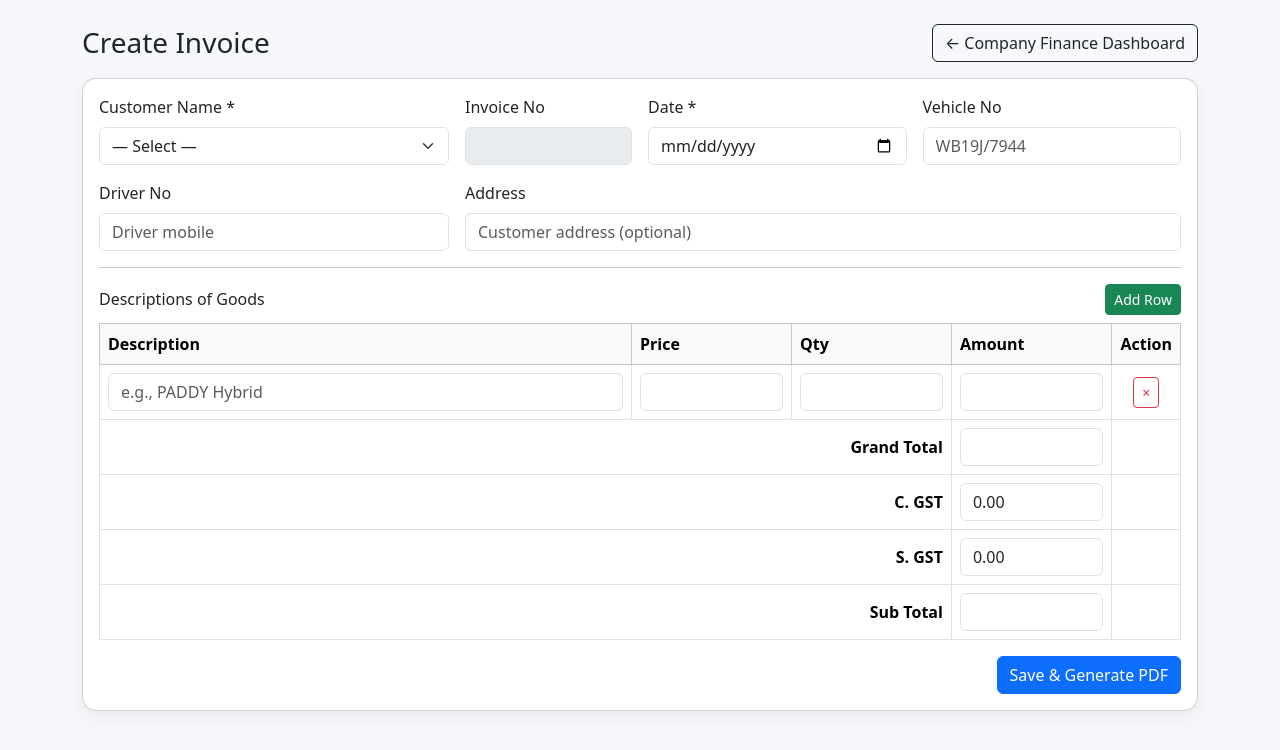
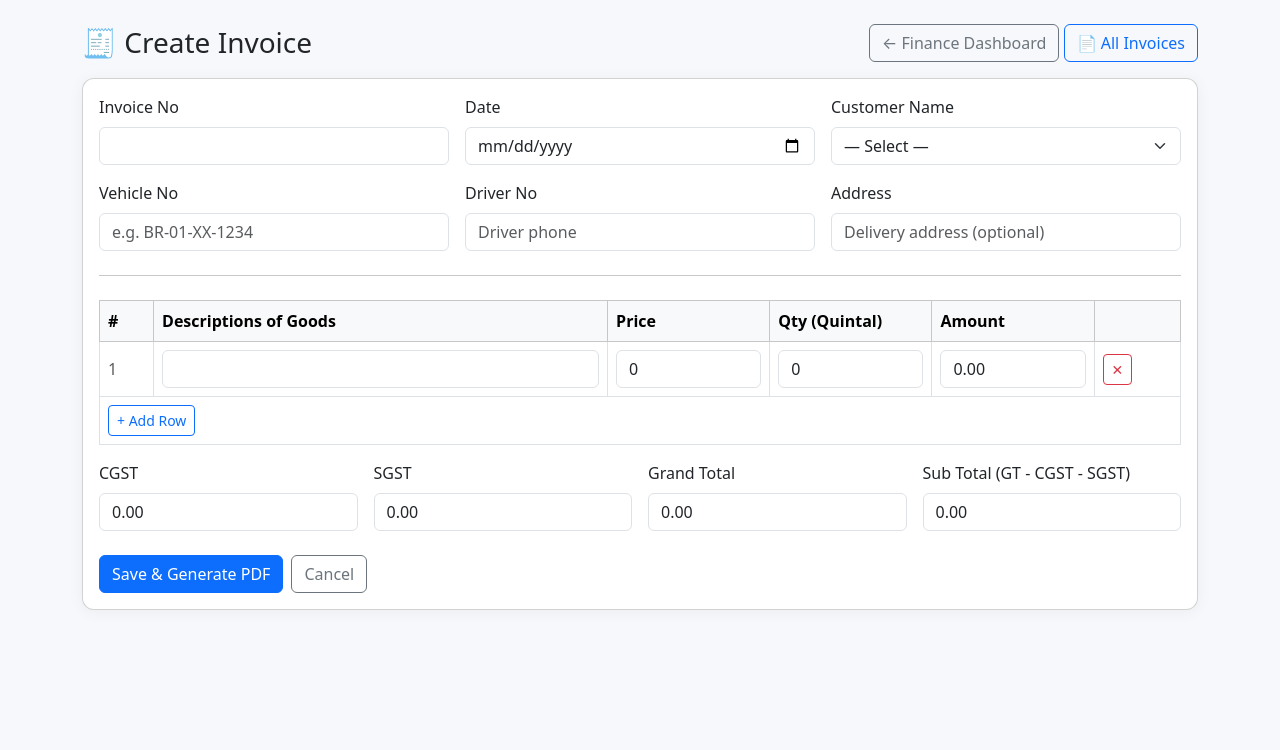
Before and after one commit to DUDU1608/warehouse-python, a Flask app: template app/templates/company/invoice_form.html in a window 1280 px wide. Shown: the top 750 px of the page. Run offline with Flask 3, Linux system fonts and the light colour scheme; the template is opened without the code that fills it, so the values that code supplies are empty; parts of the project's set-up code (start-up, migrations or seed data) failed here and were passed over.

Commit message:
Update invoice_form.html

```diff
--- a/app/templates/company/invoice_form.html
+++ b/app/templates/company/invoice_form.html
@@ -1,122 +1,127 @@
-<!DOCTYPE html>
+<!doctype html>
 <html>
 <head>
   <meta charset="utf-8">
-  <title>Create Invoice</title>
+  <title>New Invoice</title>
   <meta name="viewport" content="width=device-width, initial-scale=1">
   <link href="https://cdn.jsdelivr.net/npm/bootstrap@5.3.3/dist/css/bootstrap.min.css" rel="stylesheet">
   <style>
-    body { background:#f6f8fb; }
-    .card { border-radius: 14px; box-shadow: 0 6px 22px rgba(0,0,0,.06); }
-    .table td, .table th { vertical-align: middle; }
+    body{background:#f7f8fb}
+    .card{border-radius:12px;box-shadow:0 2px 16px rgba(0,0,0,.05)}
+    .table td,.table th{vertical-align:middle}
   </style>
 </head>
 <body>
 <div class="container py-4">
   <div class="d-flex justify-content-between align-items-center mb-3">
-    <h3 class="mb-0">Create Invoice</h3>
-    <a class="btn btn-outline-dark" href="{{ url_for('company_dashboard.finance_dashboard') }}">← Company Finance Dashboard</a>
+    <h3 class="mb-0">🧾 Create Invoice</h3>
+    <div>
+      <a class="btn btn-outline-secondary" href="{{ url_for('company_dashboard.finance_dashboard') }}">← Finance Dashboard</a>
+      <a class="btn btn-outline-primary" href="{{ url_for('invoice.list_invoices') }}">📄 All Invoices</a>
+    </div>
   </div>
 
-  {% with msgs = get_flashed_messages(with_categories=true) %}
+  {% with msgs=get_flashed_messages(with_categories=true) %}
     {% if msgs %}
-      {% for cat, msg in msgs %}
-        <div class="alert alert-{{ 'warning' if cat=='message' else cat }} alert-dismissible fade show" role="alert">
-          {{ msg }} <button type="button" class="btn-close" data-bs-dismiss="alert"></button>
+      {% for cat,msg in msgs %}
+        <div class="alert alert-{{ 'warning' if cat=='message' else cat }} alert-dismissible fade show">
+          {{ msg }} <button class="btn-close" data-bs-dismiss="alert"></button>
         </div>
       {% endfor %}
     {% endif %}
   {% endwith %}
 
   <div class="card p-3">
-    <form method="POST" action="{{ url_for('invoice.create_invoice') }}">
+    <form method="POST" action="{{ url_for('invoice.create_invoice') }}" id="invForm">
       <div class="row g-3">
         <div class="col-md-4">
-          <label class="form-label">Customer Name *</label>
+          <label class="form-label">Invoice No</label>
+          <input class="form-control" value="{{ invoice_no }}" readonly>
+        </div>
+        <div class="col-md-4">
+          <label class="form-label">Date</label>
+          <input type="date" name="date" class="form-control" value="{{ today }}" required>
+        </div>
+        <div class="col-md-4">
+          <label class="form-label">Customer Name</label>
           <select name="buyer_id" class="form-select" required>
             <option value="">— Select —</option>
             {% for b in buyers %}
-              <option value="{{ b.id }}">{{ b.buyer_name }} — {{ b.mobile_no }}</option>
+            <option value="{{ b.id }}">{{ b.buyer_name }} — {{ b.mobile_no }}</option>
             {% endfor %}
           </select>
         </div>
-        <div class="col-md-2">
-          <label class="form-label">Invoice No</label>
-          <input class="form-control" value="{{ invoice_no }}" disabled>
-        </div>
-        <div class="col-md-3">
-          <label class="form-label">Date *</label>
-          <input type="date" name="date" class="form-control" value="{{ today }}" required>
-        </div>
-        <div class="col-md-3">
+
+        <div class="col-md-4">
           <label class="form-label">Vehicle No</label>
-          <input name="vehicle_no" class="form-control" placeholder="WB19J/7944">
+          <input name="vehicle_no" class="form-control" placeholder="e.g. BR-01-XX-1234">
         </div>
         <div class="col-md-4">
           <label class="form-label">Driver No</label>
-          <input name="driver_no" class="form-control" placeholder="Driver mobile">
+          <input name="driver_no" class="form-control" placeholder="Driver phone">
         </div>
-        <div class="col-md-8">
+        <div class="col-md-4">
           <label class="form-label">Address</label>
-          <input name="address" class="form-control" placeholder="Customer address (optional)">
+          <input name="address" class="form-control" placeholder="Delivery address (optional)">
         </div>
       </div>
 
-      <hr class="my-3">
-
-      <div class="d-flex justify-content-between align-items-center mb-2">
-        <h6 class="mb-0">Descriptions of Goods</h6>
-        <button type="button" class="btn btn-sm btn-success" id="addRow">Add Row</button>
-      </div>
+      <hr class="my-4">
 
       <div class="table-responsive">
-        <table class="table table-bordered align-middle" id="itemsTable">
+        <table class="table table-bordered align-middle" id="itemsTbl">
           <thead class="table-light">
             <tr>
-              <th style="width: 50%;">Description</th>
-              <th style="width: 15%;">Price</th>
-              <th style="width: 15%;">Qty</th>
-              <th style="width: 15%;">Amount</th>
-              <th style="width: 5%;">Action</th>
+              <th style="width:5%">#</th>
+              <th>Descriptions of Goods</th>
+              <th style="width:15%">Price</th>
+              <th style="width:15%">Qty (Quintal)</th>
+              <th style="width:15%">Amount</th>
+              <th style="width:8%"></th>
             </tr>
           </thead>
           <tbody>
-            <!-- one starter row -->
             <tr>
-              <td><input name="item_desc[]" class="form-control" placeholder="e.g., PADDY Hybrid" required></td>
-              <td><input type="number" step="0.01" name="item_price[]" class="form-control item-price" required></td>
-              <td><input type="number" step="0.01" name="item_qty[]" class="form-control item-qty" required></td>
-              <td><input class="form-control item-amount" readonly></td>
-              <td class="text-center"><button type="button" class="btn btn-sm btn-outline-danger btn-del">×</button></td>
+              <td class="text-muted">1</td>
+              <td><input name="item_desc[]" class="form-control" required></td>
+              <td><input name="item_price[]" type="number" step="0.01" class="form-control item-price" value="0"></td>
+              <td><input name="item_qty[]" type="number" step="0.01" class="form-control item-qty" value="0"></td>
+              <td><input class="form-control item-amt" value="0.00" readonly></td>
+              <td><button type="button" class="btn btn-outline-danger btn-sm" onclick="removeRow(this)">✕</button></td>
             </tr>
           </tbody>
           <tfoot>
             <tr>
-              <th colspan="3" class="text-end">Grand Total</th>
-              <th><input id="grandTotal" class="form-control" readonly></th>
-              <th></th>
-            </tr>
-            <tr>
-              <th colspan="3" class="text-end">C. GST</th>
-              <th><input value="0.00" class="form-control" readonly></th>
-              <th></th>
-            </tr>
-            <tr>
-              <th colspan="3" class="text-end">S. GST</th>
-              <th><input value="0.00" class="form-control" readonly></th>
-              <th></th>
-            </tr>
-            <tr>
-              <th colspan="3" class="text-end">Sub Total</th>
-              <th><input id="subTotal" class="form-control" readonly></th>
-              <th></th>
+              <td colspan="6">
+                <button type="button" class="btn btn-outline-primary btn-sm" onclick="addRow()">+ Add Row</button>
+              </td>
             </tr>
           </tfoot>
         </table>
       </div>
 
-      <div class="text-end">
+      <div class="row g-3 justify-content-end">
+        <div class="col-md-3">
+          <label class="form-label">CGST</label>
+          <input class="form-control" value="0.00" readonly>
+        </div>
+        <div class="col-md-3">
+          <label class="form-label">SGST</label>
+          <input class="form-control" value="0.00" readonly>
+        </div>
+        <div class="col-md-3">
+          <label class="form-label">Grand Total</label>
+          <input id="grandTotal" class="form-control" value="0.00" readonly>
+        </div>
+        <div class="col-md-3">
+          <label class="form-label">Sub Total (GT - CGST - SGST)</label>
+          <input id="subTotal" class="form-control" value="0.00" readonly>
+        </div>
+      </div>
+
+      <div class="mt-4 d-flex gap-2">
         <button class="btn btn-primary">Save & Generate PDF</button>
+        <a class="btn btn-outline-secondary" href="{{ url_for('company_dashboard.finance_dashboard') }}">Cancel</a>
       </div>
     </form>
   </div>
@@ -124,47 +129,44 @@
 
 <script>
 function recalcRow(tr){
-  const p = parseFloat(tr.querySelector('.item-price')?.value || 0);
-  const q = parseFloat(tr.querySelector('.item-qty')?.value || 0);
-  const amt = (p * q) || 0;
-  tr.querySelector('.item-amount').value = amt.toFixed(2);
+  const price = parseFloat(tr.querySelector('.item-price').value||0);
+  const qty = parseFloat(tr.querySelector('.item-qty').value||0);
+  const amt = (price*qty)||0;
+  tr.querySelector('.item-amt').value = amt.toFixed(2);
+  recalcTotals();
 }
-
 function recalcTotals(){
-  let g = 0;
-  document.querySelectorAll('#itemsTable tbody .item-amount').forEach(inp=>{
-    g += parseFloat(inp.value || 0);
-  });
-  document.getElementById('grandTotal').value = g.toFixed(2);
-  document.getElementById('subTotal').value = g.toFixed(2); // CGST & SGST are always 0
+  let gt = 0;
+  document.querySelectorAll('.item-amt').forEach(i=>gt += parseFloat(i.value||0));
+  document.getElementById('grandTotal').value = gt.toFixed(2);
+  document.getElementById('subTotal').value = gt.toFixed(2); // CGST/SGST always 0
 }
-
-document.getElementById('addRow').addEventListener('click', ()=>{
+function addRow(){
+  const tbody = document.querySelector('#itemsTbl tbody');
   const tr = document.createElement('tr');
+  const idx = tbody.children.length + 1;
   tr.innerHTML = `
-    <td><input name="item_desc[]" class="form-control" placeholder="Description" required></td>
-    <td><input type="number" step="0.01" name="item_price[]" class="form-control item-price" required></td>
-    <td><input type="number" step="0.01" name="item_qty[]" class="form-control item-qty" required></td>
-    <td><input class="form-control item-amount" readonly></td>
-    <td class="text-center"><button type="button" class="btn btn-sm btn-outline-danger btn-del">×</button></td>
-  `;
-  document.querySelector('#itemsTable tbody').appendChild(tr);
+    <td class="text-muted">${idx}</td>
+    <td><input name="item_desc[]" class="form-control" required></td>
+    <td><input name="item_price[]" type="number" step="0.01" class="form-control item-price" value="0"></td>
+    <td><input name="item_qty[]" type="number" step="0.01" class="form-control item-qty" value="0"></td>
+    <td><input class="form-control item-amt" value="0.00" readonly></td>
+    <td><button type="button" class="btn btn-outline-danger btn-sm" onclick="removeRow(this)">✕</button></td>`;
+  tbody.appendChild(tr);
+  tr.querySelectorAll('.item-price,.item-qty').forEach(el=>el.addEventListener('input',()=>recalcRow(tr)));
+}
+function removeRow(btn){
+  const tr = btn.closest('tr');
+  tr.parentNode.removeChild(tr);
+  // re-number
+  document.querySelectorAll('#itemsTbl tbody tr').forEach((row,i)=>row.children[0].innerText = (i+1));
+  recalcTotals();
+}
+document.querySelectorAll('.item-price,.item-qty').forEach(el=>{
+  el.addEventListener('input',()=>recalcRow(el.closest('tr')));
 });
-
-document.addEventListener('input', (e)=>{
-  if (e.target.classList.contains('item-price') || e.target.classList.contains('item-qty')){
-    const tr = e.target.closest('tr');
-    recalcRow(tr);
-    recalcTotals();
-  }
-});
-document.addEventListener('click', (e)=>{
-  if (e.target.classList.contains('btn-del')){
-    const tr = e.target.closest('tr');
-    tr.remove();
-    recalcTotals();
-  }
-});
+recalcTotals();
 </script>
+<script src="https://cdn.jsdelivr.net/npm/bootstrap@5.3.3/dist/js/bootstrap.bundle.min.js"></script>
 </body>
 </html>
```
